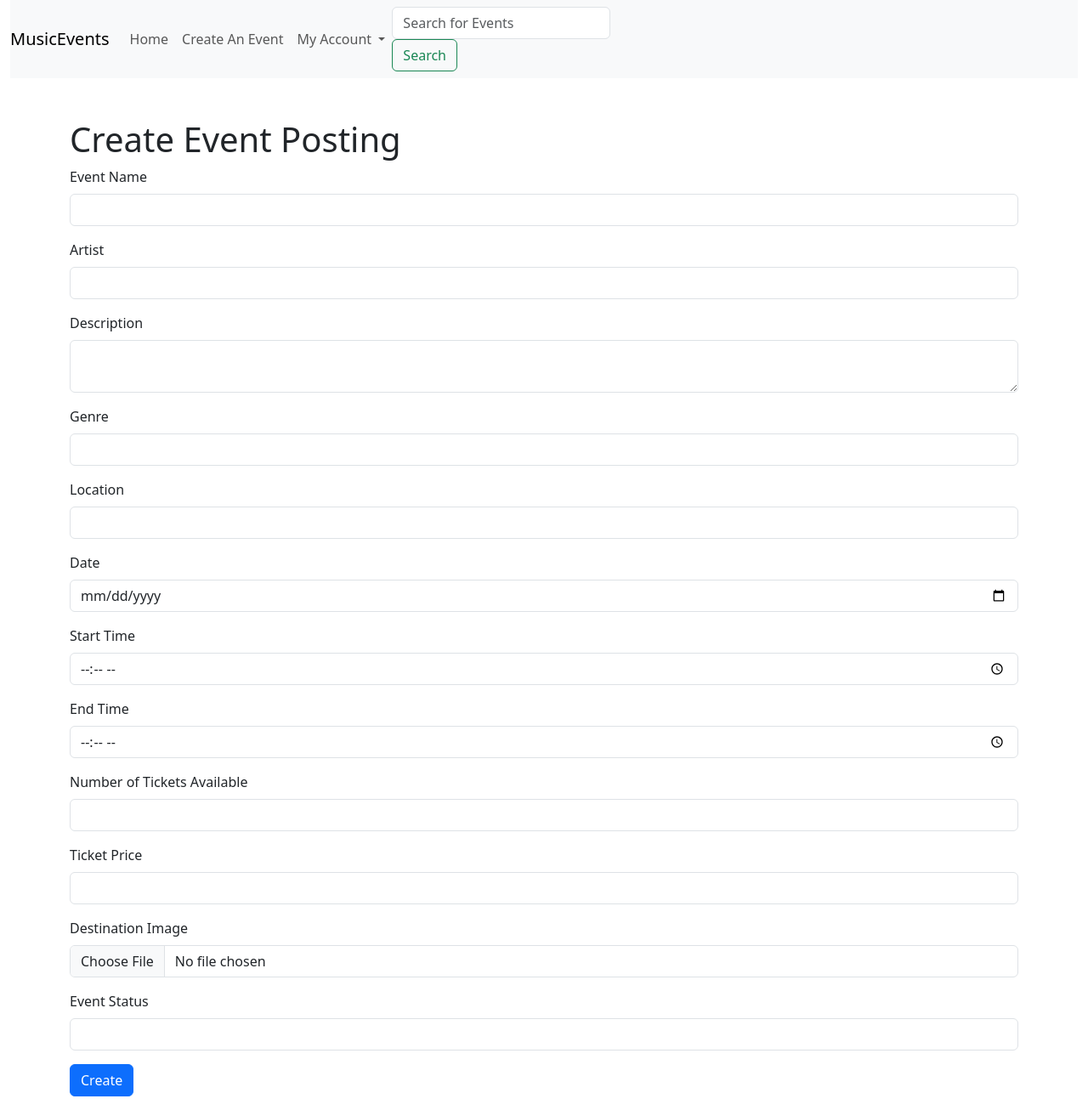
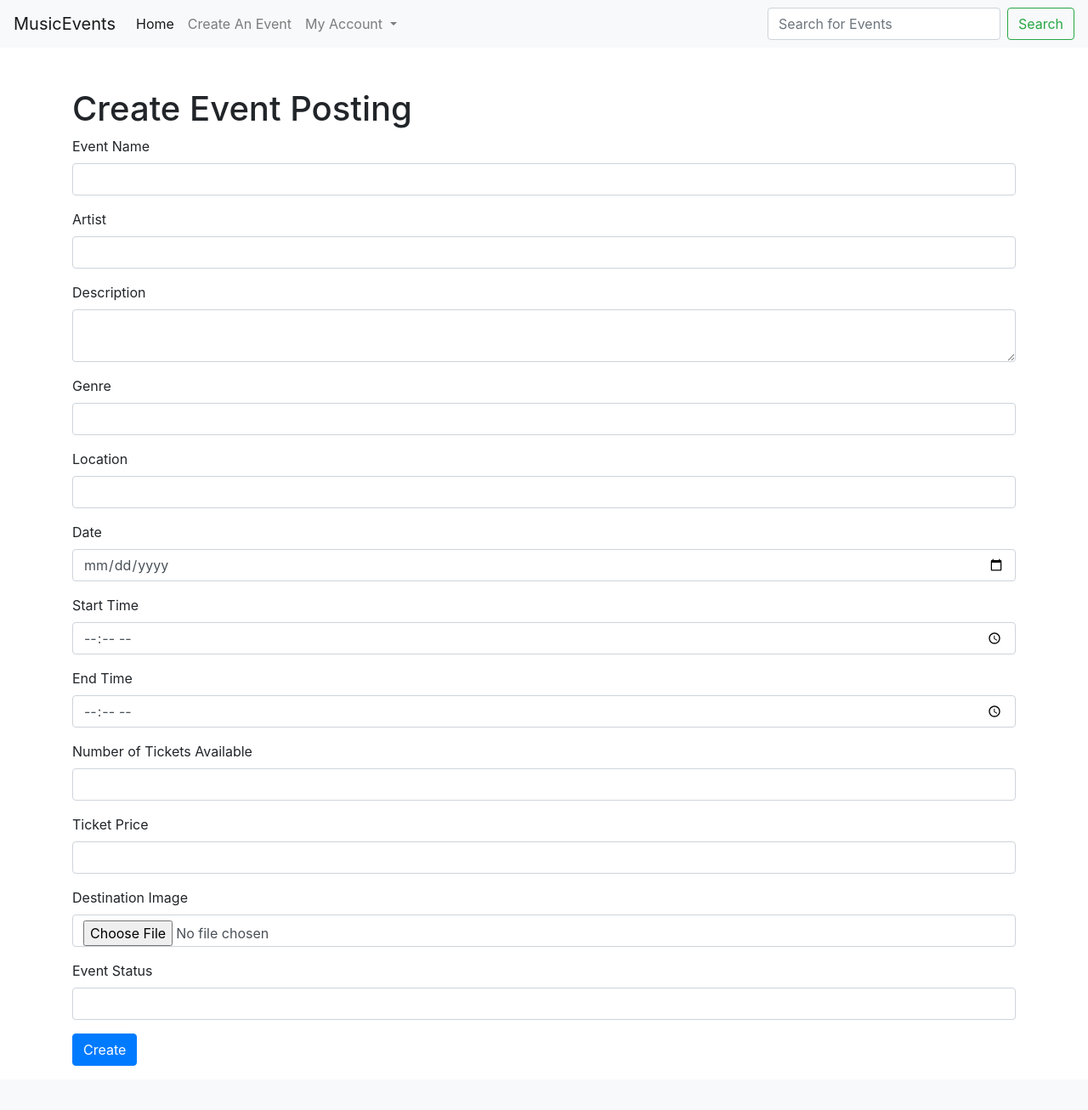
Before and after one commit to n11284111/iab207-a3-group13, a Flask app: page /events/create in a window 1280 px wide. Shown: the whole page at 85% size. After the commit the page ends 1254 px from the top, so only its background shows below. Run offline with Flask 3, Linux system fonts and the light colour scheme; a user stored in the database is signed in; some libraries are stand-ins or nearby versions.

Commit message:
Fixed stylesheet import

```diff
--- a/projectfile/website/templates/base.html
+++ b/projectfile/website/templates/base.html
@@ -4,20 +4,19 @@
     <meta charset="utf-8">
     <meta name="viewport" content="width=device-width, initial-scale=1">
     <title>IAB207 Assignment 3</title>
-    <link href="https://cdn.jsdelivr.net/npm/bootstrap@5.3.0-alpha3/dist/css/bootstrap.min.css" rel="stylesheet" integrity="sha384-KK94CHFLLe+nY2dmCWGMq91rCGa5gtU4mk92HdvYe+M/SXH301p5ILy+dN9+nJOZ" crossorigin="anonymous">
-    <link rel="stylesheet" type="text/css" href="css/styles.css">
+    <link rel="stylesheet" href="https://cdn.jsdelivr.net/npm/bootstrap@4.5.3/dist/css/bootstrap.min.css" integrity="sha384-TX8t27EcRE3e/ihU7zmQxVncDAy5uIKz4rEkgIXeMed4M0jlfIDPvg6uqKI2xXr2" crossorigin="anonymous">
+    <link rel="stylesheet" type="text/css" href="{{ url_for('static', filename='css/styles.css') }}">
 </head>
 
 <body>
     <!-- Header -->
-    <header style="position:sticky; top:0; z-index: 9 !important" class="container-fluid">
+    <header style="position:sticky; top:0; z-index: 9 !important">
 
-        <!-- Navbar -->
-        <nav class="navbar navbar-expand-lg navbar-light bg-light">
-            <a class="navbar-brand">MusicEvents</a>
-            <button class="navbar-toggler" type="button" data-toggle="collapse" data-target="#navbarSupportedContent" aria-controls="navbarSupportedContent" aria-expanded="false" aria-label="Toggle navigation">
-              <span class="navbar-toggler-icon"></span>
-            </button>
+      <nav class="navbar navbar-expand-lg navbar-light bg-light">
+          <a class="navbar-brand">MusicEvents</a>
+          <button class="navbar-toggler" type="button" data-toggle="collapse" data-target="#navbarSupportedContent" aria-controls="navbarSupportedContent" aria-expanded="false" aria-label="Toggle navigation">
+            <span class="navbar-toggler-icon"></span>
+          </button>
 
             <div class="collapse navbar-collapse" id="navbarSupportedContent">
               <ul class="navbar-nav mr-auto">
```
Also changed, not shown: projectfile/website/static/css/styles.css (renamed from projectfile/website/templates/css/styles.css).
